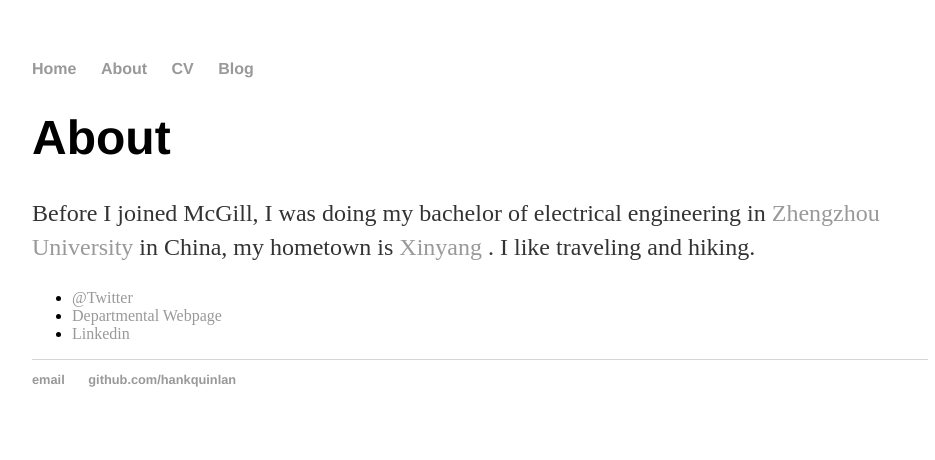
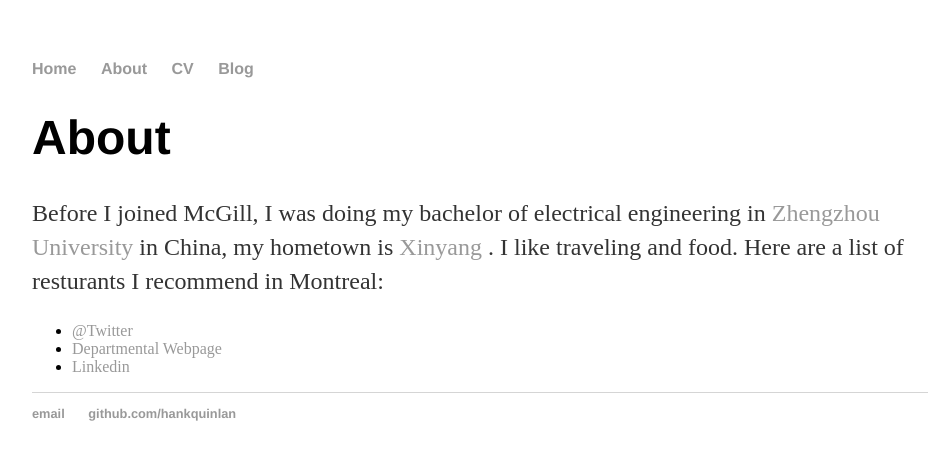
Before and after one commit to DanlanChen/DanlanChen.github.io, a Jekyll site: the page built from about/index.html, in a window 1280 px wide. Shown: the top 460 px of the page, without its empty margins (160-1095 px from the left). Built offline with Jekyll 4.4.1, drawn with Linux system fonts in a browser that asks for light colours.

Commit message:
Update index.html

```diff
--- a/about/index.html
+++ b/about/index.html
@@ -7,7 +7,7 @@
 			<h1>About</h1>
 			<p>Before I joined McGill, I was doing my bachelor of electrical engineering in <a href="http://english.zzu.edu.cn/aboutus.htm">Zhengzhou University</a>
 			in China, my hometown is <a href="https://en.wikipedia.org/wiki/Xinyang">Xinyang </a>.
-			I like traveling and hiking. </p>
+			I like traveling and food. Here are a list of resturants I recommend in Montreal: <a href="http://kazumontreal.com/>Kazu</a>, <a href="https://www.yelp.ca/biz/joes-panini-montr%C3%A9al-2"Joe’s Panini</a></p>
 
 			<ul class="contacts">
 				<li><a href="https://twitter.com/dengdeng599">@Twitter</a></li>
```
